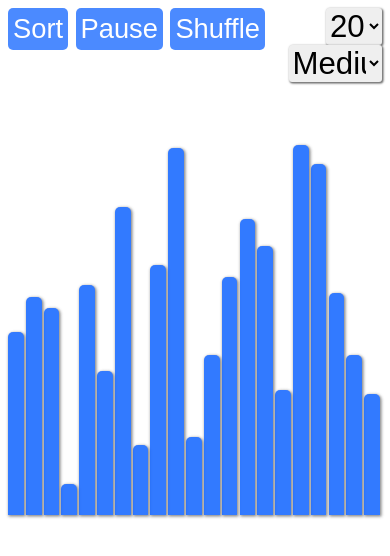
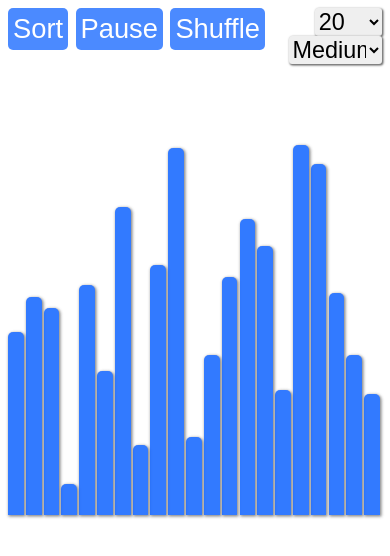
Before and after one commit to TylerLVdeveloper/Sorting-Visualizer, a plain HTML site: page index.html in a window 390 px wide. Drawn offline with Linux system fonts and the light colour scheme; a web font is replaced by a local one.

Commit message:
Mobile style adjustment

```diff
--- a/style.css
+++ b/style.css
@@ -94,11 +94,11 @@ select {
   }
 
   select {
-    font-size: 8vw;
+    font-size: 6vw;
   }
 
   #size_options_container {
-    width: 15%;
+    width: 18%;
   }
 
   #speed_options_container {
```
